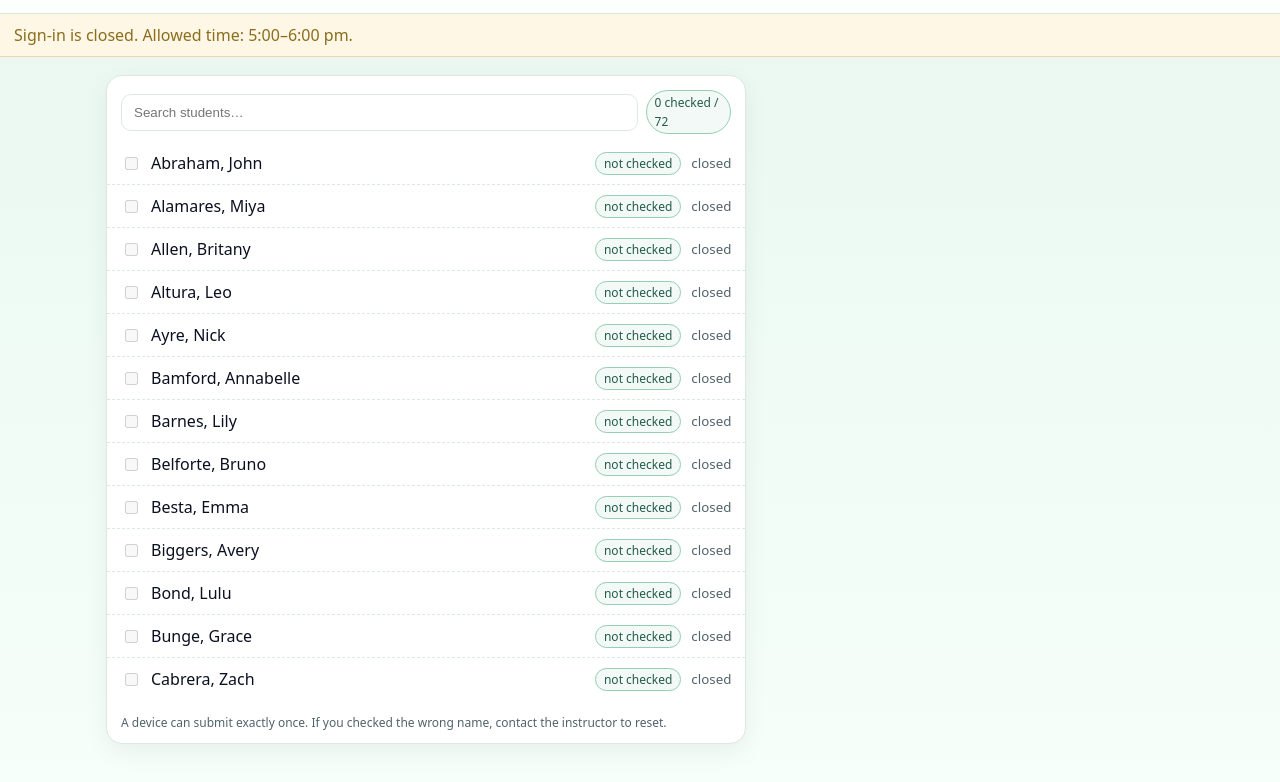
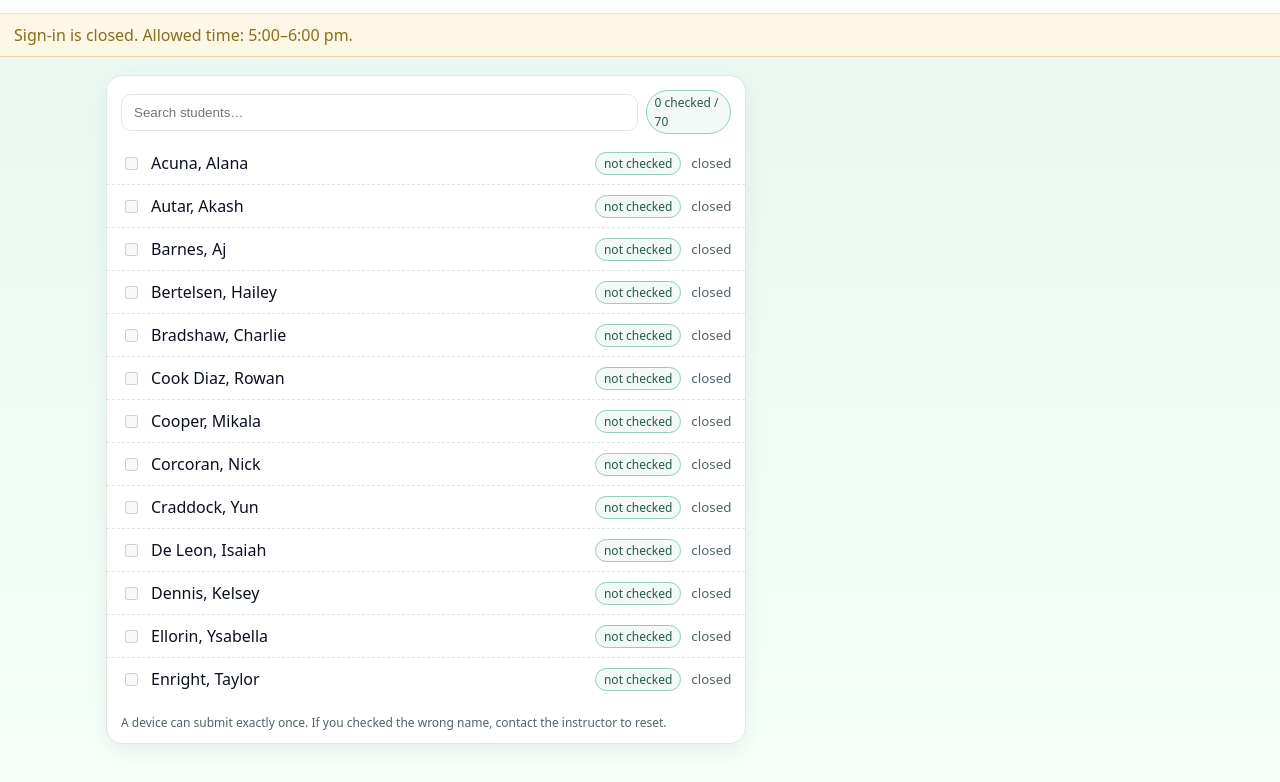
Before and after one commit to dlai211/sign-in, a plain HTML site: page index.html in a window 1280 px wide. Shown: the part 76-858 px from the top of the page. Drawn offline with Linux system fonts and the light colour scheme.

Commit message:
commit all

```diff
--- a/index.html
+++ b/index.html
@@ -132,88 +132,17 @@ const DEVICE_LOCK_KEY = 'section.signin.device.locked.name';
 const STORAGE_KEY = 'section.signin.v2';
 
 // Allowed sign-in window (5–6pm local time). Adjust if needed.
-const WINDOW_START_HOUR = 17; // 5pm
-const WINDOW_END_HOUR   = 18; // 6pm (exclusive)
+const WINDOW_START_HOUR = 18; // 5pm
+const WINDOW_END_HOUR   = 19; // 6pm (exclusive)
 
 // Student roster
+const STUDENTS = [
+  "Acuna, Alana","Autar, Akash","Barnes, Aj","Bertelsen, Hailey","Bradshaw, Charlie","Cook Diaz, Rowan","Cooper, Mikala","Corcoran, Nick","Craddock, Yun","De Leon, Isaiah","Dennis, Kelsey","Ellorin, Ysabella","Enright, Taylor","Finemel, Annie","Freed, Drake","Friel, Liem","Fulk, Logan","Gomez-Chan, Fabiola","Hacker, Connor","Hansen, Reese","Hines, Nadia","Hussein, Rima","Kendall, Ava","Khanna, Ananya","Krueger, Tessa","Lage, Adeline","Lambo, Dexter","Lara, Diego","Lara, Victor","Leach, Gwendolynn","Lebo, Rachel","Lilly, Genevieve","Lucas, Grae","Maher, Kyle","Martin, Lea","Martinez, Marina","McDonald, Cam'Ron","Mehta, Jhil","Mosolgo, Anabella","Narbaez, Adrien","Nollette, Isabelle","Owens, Richie","Palmer, B J","Partain, Adrian","Petitt, McKenzie","Printz, Dane","Quizon, Ivanna","Rathore, Max","Roan, Dana","Robin, Aidan","Rook, Cassidy","Roscher, Wyatt","Rueter, Rochelle","Rutan, Triston","Sanada, Maia","Schmidt, Thomas","Schmitt, Eliot","Shaft, Isabella","Shepler, Izzy","Silvia, Noah","Spengler, Sascha","Tarbox, Michael","Toyooka, Luke","Uehara, Kierstin","Valdez, Bella","Walts, Benjamin","Watson, Magdalyn","Wenz, Kamryn","Winchester, Sierra","Wright, Jace"
+].map(s=>s.trim());
+
 // const STUDENTS = [
-//   "Acuna, Alana","Autar, Akash","Barnes, Aj","Bertelsen, Hailey","Bradshaw, Charlie","Cook Diaz, Rowan","Cooper, Mikala","Corcoran, Nick","Craddock, Yun","De Leon, Isaiah","Dennis, Kelsey","Ellorin, Ysabella","Enright, Taylor","Finemel, Annie","Freed, Drake","Friel, Liem","Fulk, Logan","Gomez-Chan, Fabiola","Hacker, Connor","Hansen, Reese","Hines, Nadia","Hussein, Rima","Kendall, Ava","Khanna, Ananya","Krueger, Tessa","Lage, Adeline","Lambo, Dexter","Lara, Diego","Lara, Victor","Leach, Gwendolynn","Lebo, Rachel","Lilly, Genevieve","Lucas, Grae","Maher, Kyle","Martin, Lea","Martinez, Marina","McDonald, Cam'Ron","Mehta, Jhil","Mosolgo, Anabella","Narbaez, Adrien","Nollette, Isabelle","Owens, Richie","Palmer, B J","Partain, Adrian","Petitt, McKenzie","Printz, Dane","Quizon, Ivanna","Rathore, Max","Roan, Dana","Robin, Aidan","Rook, Cassidy","Roscher, Wyatt","Rueter, Rochelle","Rutan, Triston","Sanada, Maia","Schmidt, Thomas","Schmitt, Eliot","Shaft, Isabella","Shepler, Izzy","Silvia, Noah","Spengler, Sascha","Tarbox, Michael","Toyooka, Luke","Uehara, Kierstin","Valdez, Bella","Walts, Benjamin","Watson, Magdalyn","Wenz, Kamryn","Winchester, Sierra","Wright, Jace"
+//   "Abraham, John", "Alamares, Miya", "Allen, Britany", "Altura, Leo", "Ayre, Nick", "Bamford, Annabelle", "Barnes, Lily", "Belforte, Bruno", "Besta, Emma", "Biggers, Avery", "Bond, Lulu", "Bunge, Grace", "Cabrera, Zach", "Capelle, Eloise", "Carlile, Zoie", "Carranza, Jasmine", "Chen, Shuyan", "Cheng, Brandon", "Coffin, Autumn", "Cronce, Ivory", "Domenigoni, Kaia", "Fogelmanis, Baylee", "Fowler, Liza", "Frails, Ezekiel", "Francis, Mia", "Garcia, Bri", "Gobel, Jacob", "Heinemann, Andreas", "Hinds, Mia", "Hornell, Payton", "Horyelov, Veronica", "Hudson, Hanna", "Humphries, Sam", "Jagare, Tilde", "Jenkins-Hiscox, Zoe", "Kayler, Sophia", "Kelley-Stephenson, Mercedes", "King, Hunter", "Lyons, Aramis", "Madriaga, Mckenzye", "Mason, Colin", "Mehta, Anika", "Meurisse, Lucas", "Miller, Hannah", "Morrison, Aidan", "Neuman, Caspian", "O'Connor, Keagan", "Olson, Vince", "Parish, Amelia", "Parry, Kris", "Paulk, Haviland", "Perry, Colin", "Queiroz, Nicholas", "Reynolds, Alexa", "Richardson, Emma", "Roberts, Ellie", "Rodenbaugh, Ella", "Roethe, Aspen", "Rutledge, Collin", "Speck, Logan", "Stangle, Aspen", "Suda, Sophia", "Tabor, Alice", "Thebert, Johanna", "Thompson, Ashlynn", "Tiegs, Ursula", "Toner, Grant", "Urtubey, Kaleb", "Van Norman Erickson, Arnica", "Vandehey, Nathan", "Weiner, Jake", "Yang, Sara"
 // ].map(s=>s.trim());
-
-const STUDENTS = [
-  "Abraham, John",
-  "Alamares, Miya",
-  "Allen, Britany",
-  "Altura, Leo",
-  "Ayre, Nick",
-  "Bamford, Annabelle",
-  "Barnes, Lily",
-  "Belforte, Bruno",
-  "Besta, Emma",
-  "Biggers, Avery",
-  "Bond, Lulu",
-  "Bunge, Grace",
-  "Cabrera, Zach",
-  "Capelle, Eloise",
-  "Carlile, Zoie",
-  "Carranza, Jasmine",
-  "Chen, Shuyan",
-  "Cheng, Brandon",
-  "Coffin, Autumn",
-  "Cronce, Ivory",
-  "Domenigoni, Kaia",
-  "Fogelmanis, Baylee",
-  "Fowler, Liza",
-  "Frails, Ezekiel",
-  "Francis, Mia",
-  "Garcia, Bri",
-  "Gobel, Jacob",
-  "Heinemann, Andreas",
-  "Hinds, Mia",
-  "Hornell, Payton",
-  "Horyelov, Veronica",
-  "Hudson, Hanna",
-  "Humphries, Sam",
-  "Jagare, Tilde",
-  "Jenkins-Hiscox, Zoe",
-  "Kayler, Sophia",
-  "Kelley-Stephenson, Mercedes",
-  "King, Hunter",
-  "Lyons, Aramis",
-  "Madriaga, Mckenzye",
-  "Mason, Colin",
-  "Mehta, Anika",
-  "Meurisse, Lucas",
-  "Miller, Hannah",
-  "Morrison, Aidan",
-  "Neuman, Caspian",
-  "O'Connor, Keagan",
-  "Olson, Vince",
-  "Parish, Amelia",
-  "Parry, Kris",
-  "Paulk, Haviland",
-  "Perry, Colin",
-  "Queiroz, Nicholas",
-  "Reynolds, Alexa",
-  "Richardson, Emma",
-  "Roberts, Ellie",
-  "Rodenbaugh, Ella",
-  "Roethe, Aspen",
-  "Rutledge, Collin",
-  "Speck, Logan",
-  "Stangle, Aspen",
-  "Suda, Sophia",
-  "Tabor, Alice",
-  "Thebert, Johanna",
-  "Thompson, Ashlynn",
-  "Tiegs, Ursula",
-  "Toner, Grant",
-  "Urtubey, Kaleb",
-  "Van Norman Erickson, Arnica",
-  "Vandehey, Nathan",
-  "Weiner, Jake",
-  "Yang, Sara"
-].map(s=>s.trim());
 
 /***********************
  * STORAGE
```
